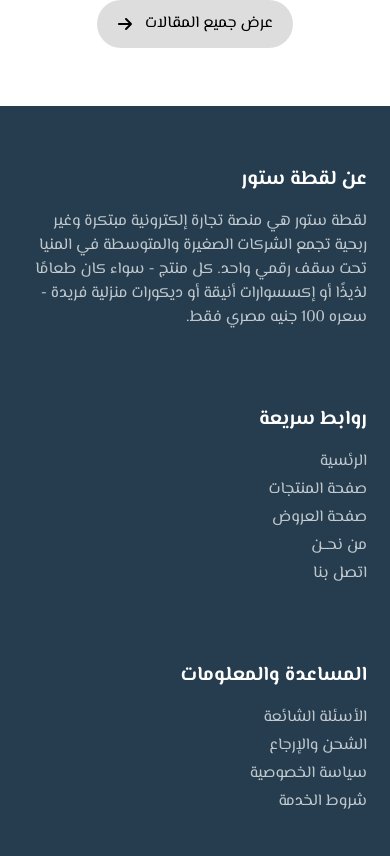
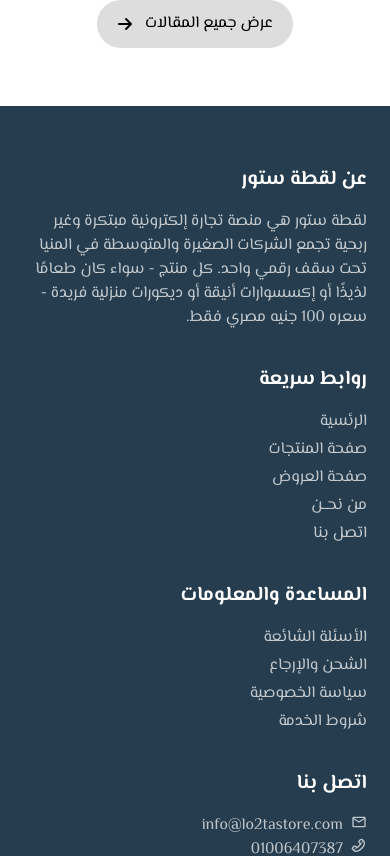
Before and after one commit to eslamshaban060/Lo2ta-Store, a Next.js app: page / in a window 390 px wide. Shown: the part 5237-6093 px from the top of the page. Built offline with nearby package versions, Linux system fonts and the light colour scheme.

Commit message:
edit the footer section

```diff
--- a/src/components/footer/footer.tsx
+++ b/src/components/footer/footer.tsx
@@ -12,7 +12,7 @@
     <div className=" w-[100vw] bg-[var(--h)] ">
       <div className="w-[100vw] p-1 border-b-[1px] border-[#ffffff1b] ">
         <div className=" w-[100%] text-white continer mx-auto py-5">
-          <div className="py-5 grid grid-cols-1 gap-[60px] sm:grid-cols-2 md:grid-cols-3 lg:grid-cols-4">
+          <div className="py-5 grid grid-cols-1 gap-5 lg:gap-[60px] sm:grid-cols-2 md:grid-cols-3 lg:grid-cols-4">
             <div>
               <h3 className="py-4 text-xl font-bold">عن لقطة ستور</h3>
               <p className=" text-[#ffffffb5]">
```
